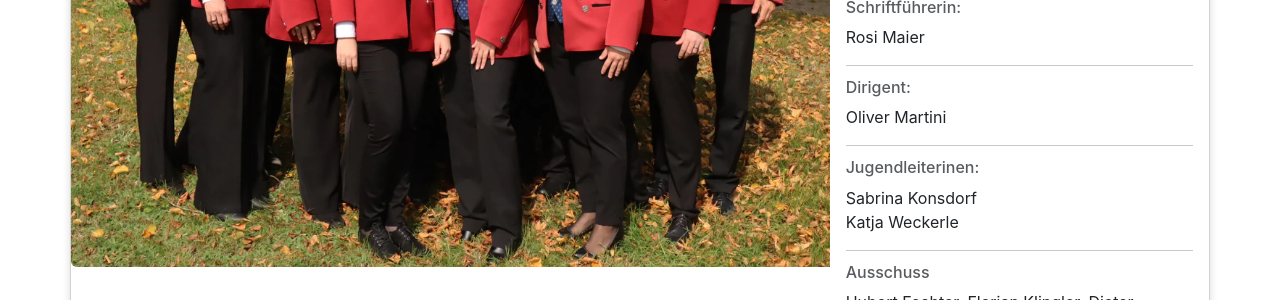
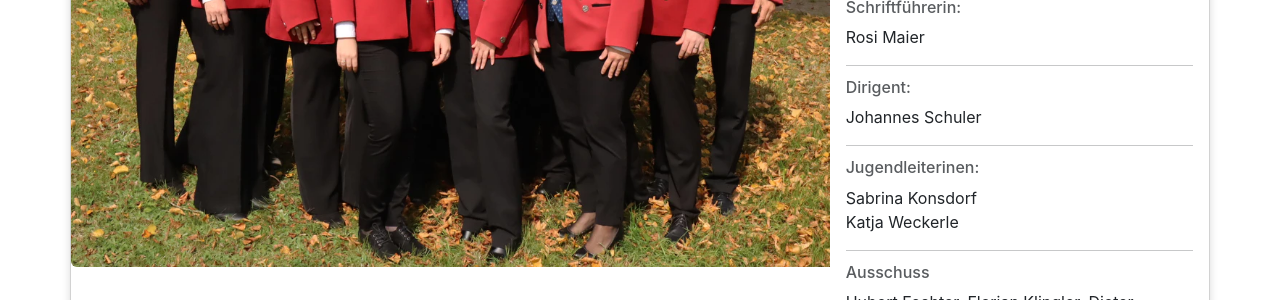
Before and after one commit to MVHart1947/homepage, a Jekyll site: the page built from vorstandschaft.html, in a window 1280 px wide and 1049 px high. Shown: the part 447-747 px from the top of the window. Built offline with Jekyll 4.4.1, drawn with Linux system fonts in a browser that asks for light colours.

Commit message:
Neuer Dirigent

```diff
--- a/_includes/kapelle/dirigent.html
+++ b/_includes/kapelle/dirigent.html
@@ -1,10 +1,10 @@
 <div class="item">
   <div class="card">
-    <img src='/assets/media/register/06_Dirigent.webp' class="card-img-top">
+    <img src='/assets/media/register/dirigent.jpg' class="card-img-top">
     <div class="card-body">
       <h3 class="card-title">Dirigent</h3>
       <ul class="list-group list-group-flush">
-        <li class="list-group-item">Oliver Martini</li>
+        <li class="list-group-item">Johannes Schuler</li>
       </ul>
     </div>
   </div>
--- a/vorstandschaft.html
+++ b/vorstandschaft.html
@@ -23,7 +23,7 @@ header: Die Vorstandschaft
                 <p class="card-text">Rosi Maier</p>
                 <hr>
                 <h6 class="card-subtitle mb-2 text-body-secondary">Dirigent:</h6>
-                <p class="card-text">Oliver Martini</p>
+                <p class="card-text">Johannes Schuler</p>
                 <hr>
                 <h6 class="card-subtitle mb-2 text-body-secondary">Jugendleiterinen:</h6>
                 <p class="card-text">Sabrina Konsdorf<br>Katja Weckerle</p>
```
Also changed, not shown: assets/media/register/dirigent.jpg (added).
